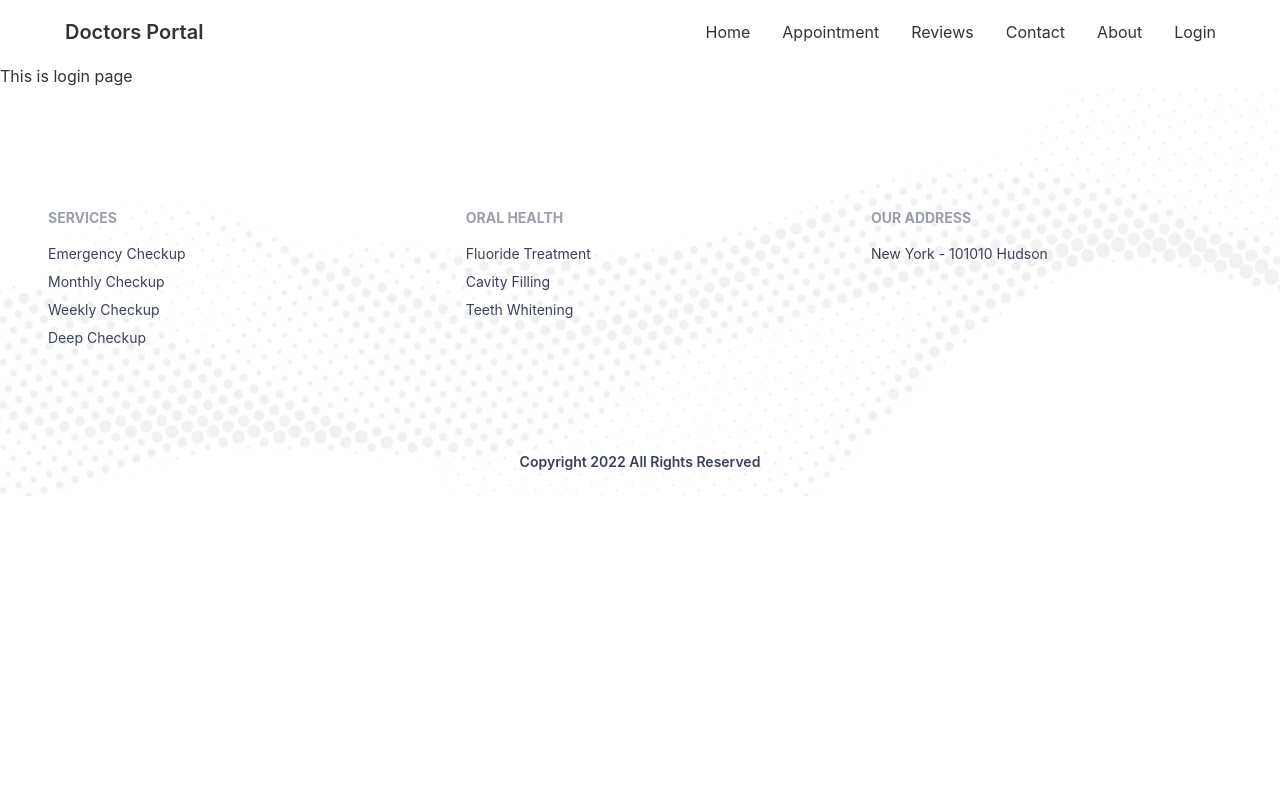
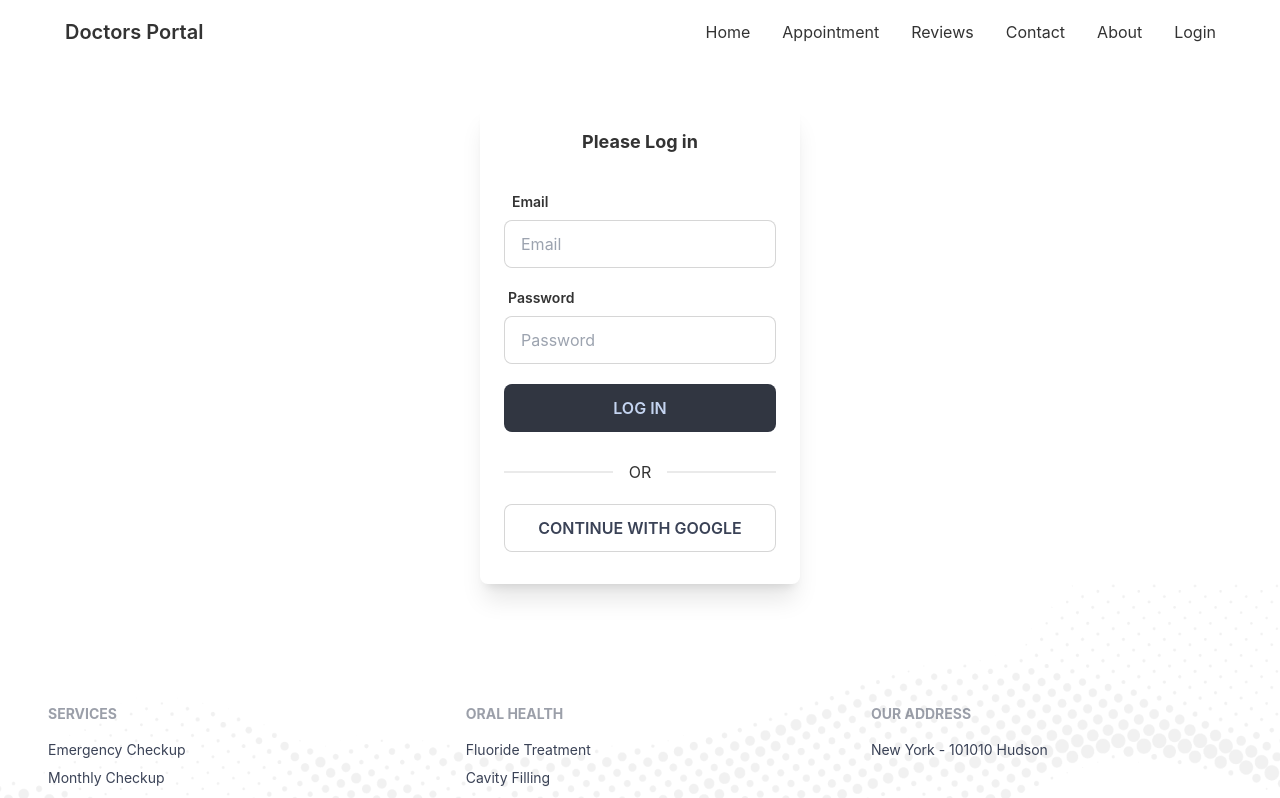
Before and after one commit to rahad2694/doctors-portal-client-side, a React (Create React App) app: page /login in a window 1280 px wide. Shown: the top 798 px of the page. Built offline with nearby package versions, Linux system fonts and the light colour scheme.

Commit message:
Login UI Functional with error handling

```diff
--- a/src/pages/Appointment/AvailableAppointment.js
+++ b/src/pages/Appointment/AvailableAppointment.js
@@ -21,7 +21,7 @@ const AvailableAppointment = ({date}) => {
                     services.map(service=><Service key={service._id} service={service} setTreatment={setTreatment}></Service>)
                 }
             </div>
-            {treatment && <ServiceModal treatment={treatment} key={treatment._id}></ServiceModal>}
+            {treatment && <ServiceModal treatment={treatment} setTreatment={setTreatment} date={date} key={treatment._id}></ServiceModal>}
         </div>
     );
 };
--- a/src/pages/Appointment/ServiceModal.js
+++ b/src/pages/Appointment/ServiceModal.js
@@ -1,19 +1,39 @@
 import React from 'react';
 
-const ServiceModal = ({treatment}) => {
+const ServiceModal = ({ treatment, date, setTreatment }) => {
+    const { _id, name, slots } = treatment;
+    const handleSubmit = (e) => {
+        e.preventDefault();
+        const selectedDate = date;
+        const timSlot = e.target.slot.value;
+        const userName = e.target.name.value;
+        const userPhone = e.target.number.value;
+        const userEmail = e.target.email.value;
+        const data = {_id, selectedDate,timSlot,userName,userPhone,userEmail};
+        console.log(data);
+        setTreatment(null);
+    }
     return (
         <div>
-            {/* <!-- The button to open modal --> */}
-            {/* <label htmlFor="service-modal" className="btn modal-button">open modal</label> */}
-            {/*
-            <!-- Put this part before
-            </body> tag-- > */}
             <input type="checkbox" id="service-modal" className="modal-toggle" />
             <div className="modal">
                 <div className="modal-box relative">
                     <label htmlFor="service-modal" className="btn btn-sm btn-circle absolute right-2 top-2">✕</label>
-                    <h3 className="text-lg font-bold">{treatment?.name}</h3>
-                    <p className="py-4">You've been selected for a chance to get one year of subscription to use Wikipedia for free!</p>
+                    <h3 className="text-lg font-bold">{name}</h3>
+                    <form onSubmit={handleSubmit} className='py-4'>
+                        <input type="text" disabled value={date} name="date" placeholder="Date" className="input input-bordered w-full max-w-lg mb-4" />
+                        <select name="slot" className="select select-bordered w-full max-w-lg mb-4">
+                            {
+                                slots.map((slot,index)=><option key={index}>{slot}</option>)
+                            }
+                        </select>
+                        <input type="text" placeholder="Full Name"
+                            name="name" className="input input-bordered w-full max-w-lg mb-4" />
+                        <input type="number" placeholder="Phone Number"
+                            name="number" className="input input-bordered w-full max-w-lg mb-4" />
+                        <input type="email" placeholder="Email" name="email" className="input input-bordered w-full max-w-lg mb-4" />
+                        <input type="submit" value="SUBMIT" className="btn btn-active input input-bordered w-full max-w-lg" />
+                    </form>
                 </div>
             </div>
         </div >
--- a/src/pages/Login/Login.js
+++ b/src/pages/Login/Login.js
@@ -1,11 +1,46 @@
 import React from 'react';
+import { useForm } from "react-hook-form";
 
 const Login = () => {
+
+    const { register, formState: { errors }, handleSubmit } = useForm();
+    const onSubmit = data => {
+        console.log(data)
+    };
     return (
-        <div>
-           <h1>This is login page</h1>
+        <div className='shadow-xl rounded-lg lg:w-1/4 md:w-5/12 w-4/6 mx-auto p-6 mt-10'>
+            <div>
+                <h3 className="text-lg font-bold text-center mb-3">Please Log in</h3>
+                <form onSubmit={handleSubmit(onSubmit)} className='py-4 flex flex-col items-center'>
+                    <div className='w-full max-w-lg mb-2'>
+                        <label className="label">
+                            <span className="label-text font-semibold ml-1">Email</span>
+                        </label>
+                        <input {...register("email", { required: true, pattern: /^[a-zA-Z0-9.!#$%&'*+/=?^_`{|}~-]+@[a-zA-Z0-9](?:[a-zA-Z0-9-]{0,61}[a-zA-Z0-9])?(?:\.[a-zA-Z0-9](?:[a-zA-Z0-9-]{0,61}[a-zA-Z0-9])?)*$/i })}
+                            type="email"
+                            placeholder="Email" name="email" className="input input-bordered w-full max-w-lg" />
+                        <p className='text-red-500 text-sm ml-1 mt-1'>{errors.email?.type === 'required' && "Email is required"}</p>
+                        <p className='text-red-500 text-xs ml-1 mt-1'>{errors.email?.type === 'pattern' && "Invalid Email ID"}</p>
+                    </div>
+
+                    <div className='w-full max-w-lg mb-4'>
+                        <label className="label">
+                            <span className="label-text font-semibold">Password</span>
+                        </label>
+                        <input {...register("password", { required: true, pattern: /^(?=.*[A-Za-z])(?=.*\d)[A-Za-z\d]{8,}$/i })}
+                            type="text"
+                            placeholder="Password" name="password" className="input input-bordered w-full max-w-lg" />
+                        <p className='text-red-500 text-sm ml-1 mt-1'>{errors.password?.type === 'required' && "Password is required"}</p>
+                        <p className='text-red-500 text-xs ml-1 mt-1'>{errors.password?.type === 'pattern' && "Minimum eight characters, at least one letter and one number"}</p>
+                    </div>
+
+                    <input type="submit" value="log in" className="btn btn-active input input-bordered w-full max-w-lg" />
+                </form>
+            </div>
+            <div className="divider">OR</div>
+            <button className="btn text-accent hover:text-white input input-bordered w-full max-w-lg my-2">Continue with Google</button>
         </div>
     );
 };
 
-export default Login;<h1>This is login page</h1>
+export default Login; <h1>This is login page</h1>
```
